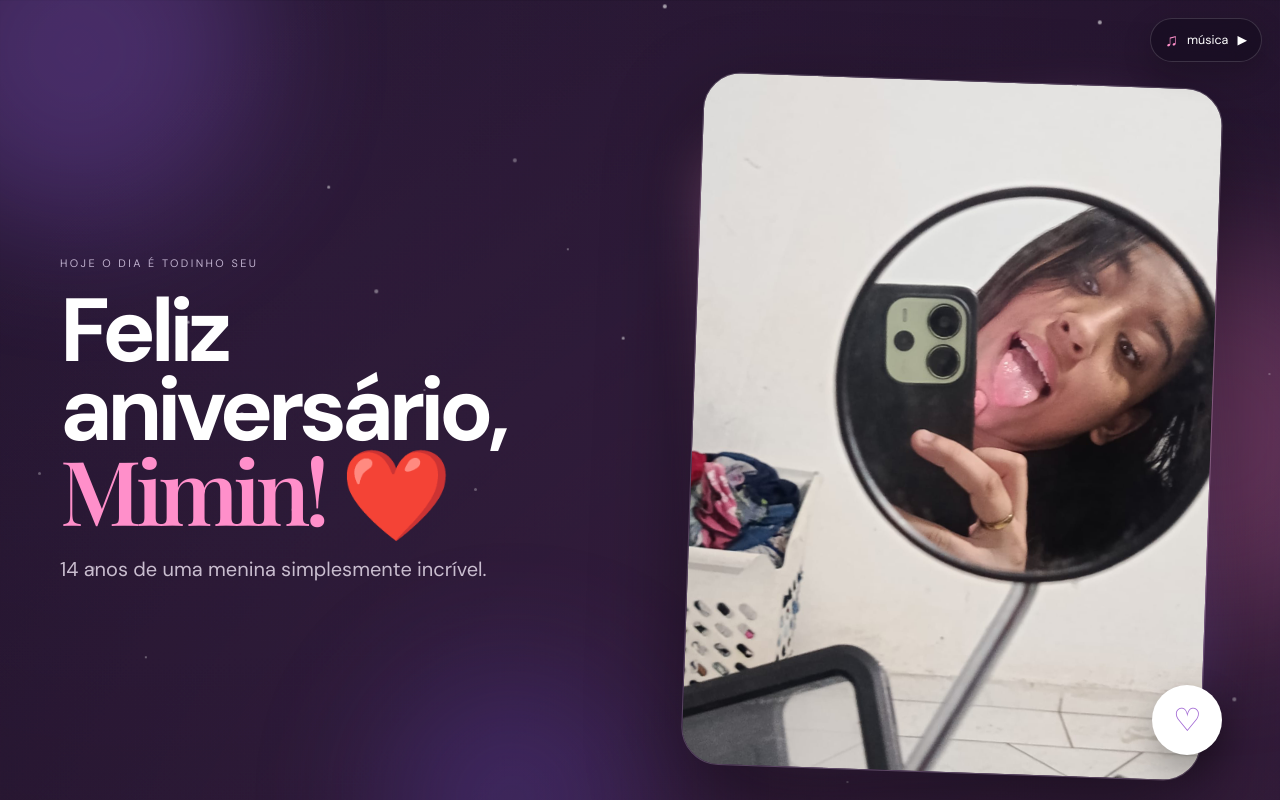
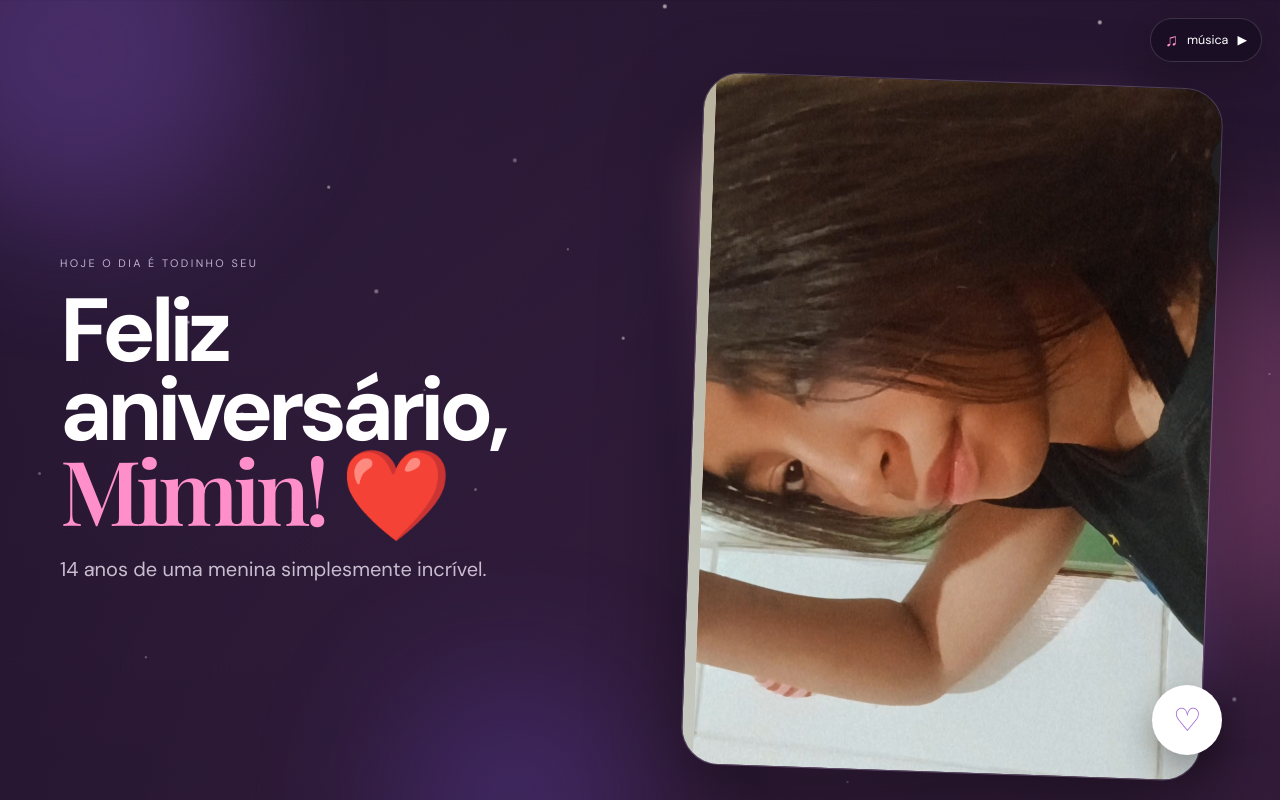
Before and after one commit to gyscoder/mimin, a React (Vite) app: page / in a window 1280 px wide. Shown: the top 800 px of the page. Built offline with nearby package versions, Linux system fonts and the light colour scheme; a web font is replaced by a local one.

Commit message:
Replace hero photo with mimin3

```diff
--- a/src/App.tsx
+++ b/src/App.tsx
@@ -191,7 +191,7 @@ function Hero() {
       </div>
       <div className="hero-photo-wrap reveal-on-scroll">
         <div className="photo-halo" />
-        <img src={mimin2} alt="Mimin" className="hero-photo" />
+        <img src={mimin3} alt="Mimin" className="hero-photo" />
         <span className="photo-sticker">♡</span>
       </div>
     </section>
```
